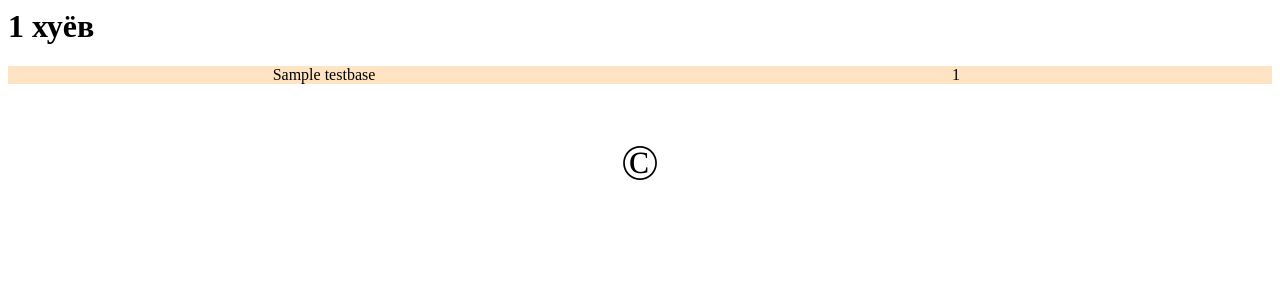
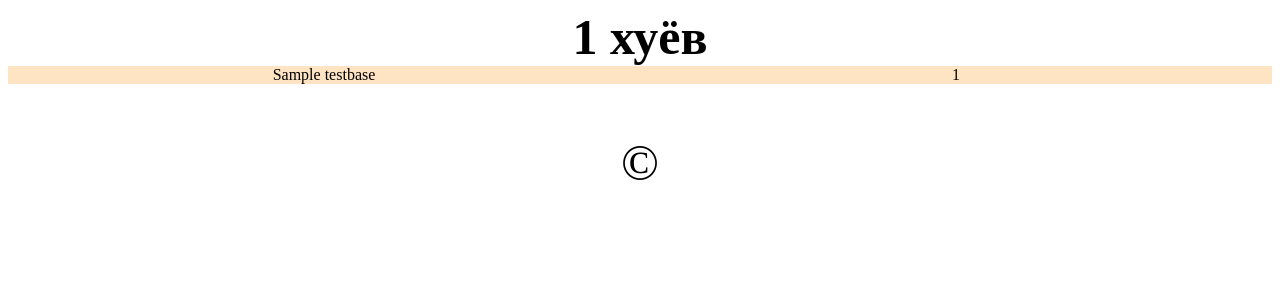
Before and after one commit to poase/first_rep, a Django app: page / in a window 1280 px wide. Shown: the top 300 px of the page. Run offline with Django 3.2, Linux system fonts and the light colour scheme; tables that the repository leaves empty hold one stand-in row (values such as "Sample post"); some libraries are stand-ins or nearby versions.

Commit message:
css static

```diff
--- a/static/css/index_style.css
+++ b/static/css/index_style.css
@@ -20,7 +20,7 @@
     padding: 0 !important;
 }
 
-footer {
+footer, h1 {
     display: block !important;
     text-align: center;
     width: 100% !important;
```
